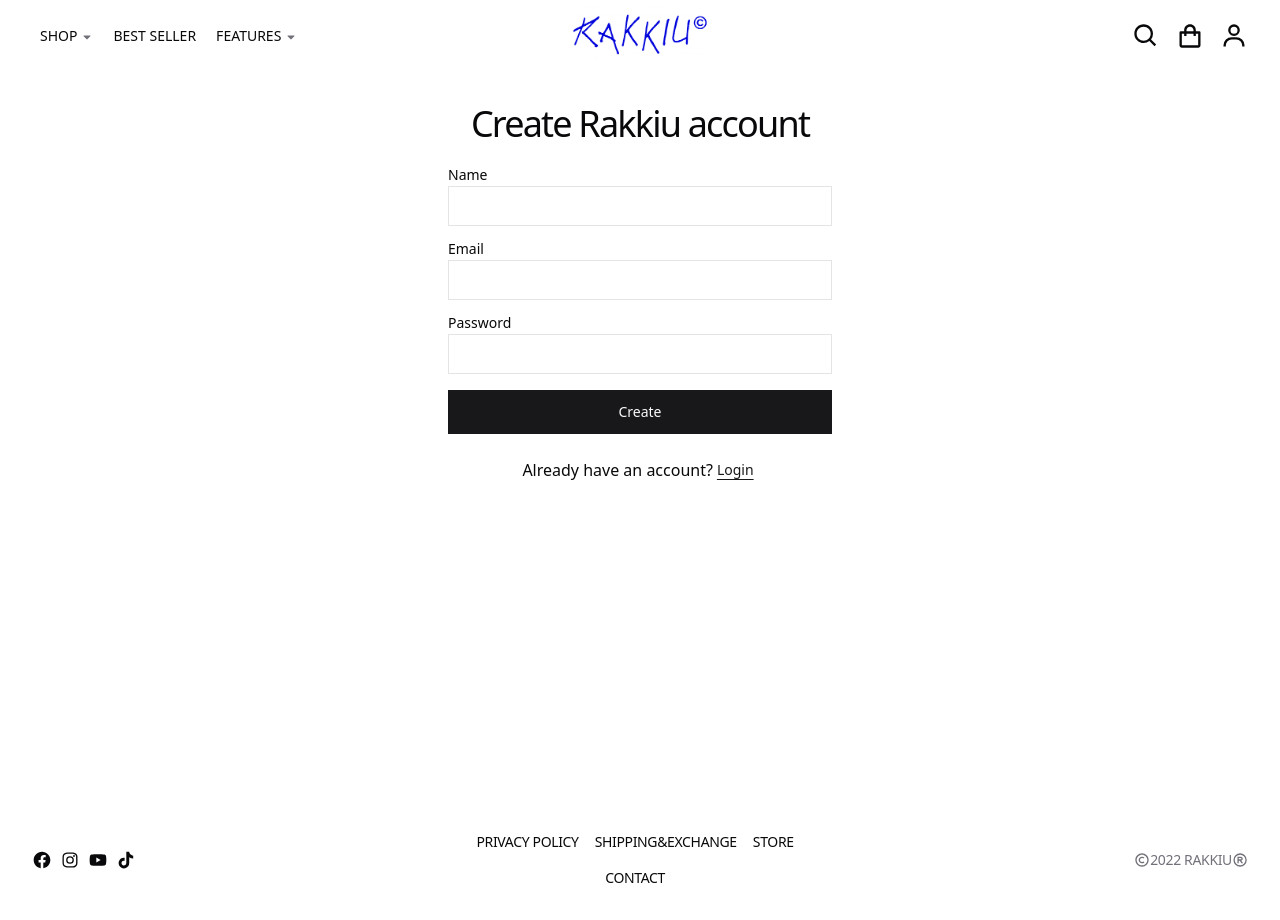
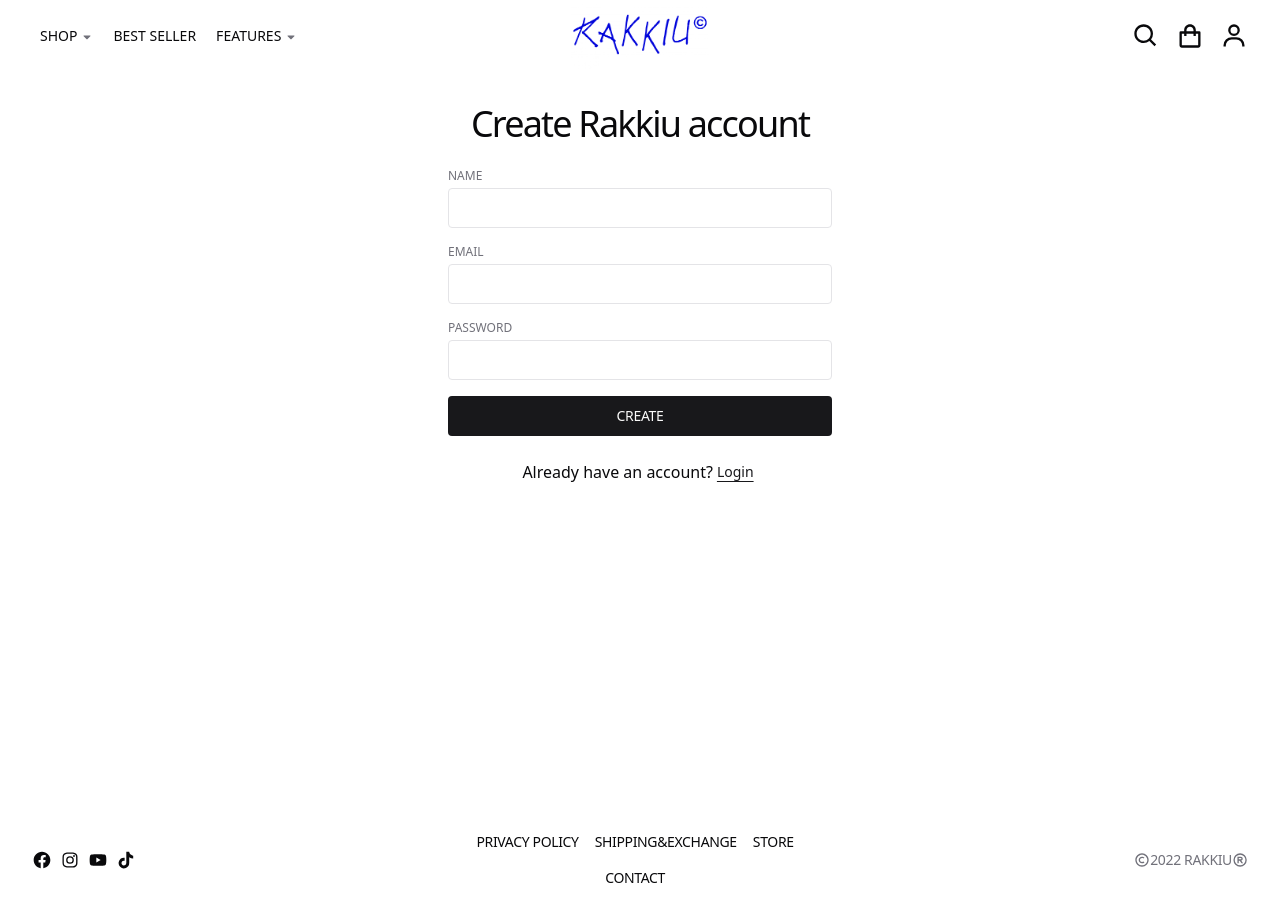
Before and after one commit to fephu/rakkiu, a React (Vite) app: page /sign-up in a window 1280 px wide. Built offline with nearby package versions, Linux system fonts and the light colour scheme.

Commit message:
auth pages

```diff
--- a/src/components/Navbar.tsx
+++ b/src/components/Navbar.tsx
@@ -10,6 +10,8 @@
 import UserDropdown from "./UserDropdown";
 
 const Navbar = () => {
+  const user = null;
+
   return (
     <>
       <div className="fixed top-0 inset-x-0 h-[4.5rem] bg-white/75 backdrop-blur-lg transition-all z-50">
@@ -35,7 +37,7 @@
             <div className="flex items-center gap-2 sm:gap-4">
               <SearchCommand />
               <SheetCart />
-              <UserDropdown />
+              <UserDropdown user={user ?? null} />
             </div>
           </div>
         </MaxWidthWrapper>
--- a/src/components/UserDropdown.tsx
+++ b/src/components/UserDropdown.tsx
@@ -9,12 +9,16 @@
 } from "./ui/dropdown-menu";
 import { Link } from "react-router-dom";
 
-const UserDropdown = () => {
-  const user = {
-    name: "Tuan Phu",
-    email: "phupt@gmail.com",
-  };
+type User = {
+  name: string;
+  email: string;
+};
 
+interface UserDropdownProps {
+  user: User | null;
+}
+
+const UserDropdown = ({ user }: UserDropdownProps) => {
   return (
     <DropdownMenu>
       <DropdownMenuTrigger>
--- a/src/pages/auth/SignIn.tsx
+++ b/src/pages/auth/SignIn.tsx
@@ -17,13 +17,13 @@
               <Label className="text-muted-foreground uppercase text-xs">
                 Email
               </Label>
-              <Input className="rounded-sm h-10" placeholder="Email Address" />
+              <Input className="rounded-sm h-10" />
             </div>
             <div className="flex flex-col gap-1">
               <Label className="text-muted-foreground uppercase text-xs">
                 Password
               </Label>
-              <Input className="rounded-sm h-10" placeholder="Password" />
+              <Input className="rounded-sm h-10" type="password" />
             </div>
             <Button className="rounded-sm uppercase tracking-tight">
               Login
--- a/src/pages/auth/SignUp.tsx
+++ b/src/pages/auth/SignUp.tsx
@@ -14,18 +14,24 @@
         <form>
           <div className="flex flex-col gap-4 mt-2">
             <div className="flex flex-col gap-1">
-              <Label>Name</Label>
-              <Input className="rounded-none" />
+              <Label className="text-xs uppercase text-muted-foreground">
+                Name
+              </Label>
+              <Input className="rounded-sm" />
             </div>
             <div className="flex flex-col gap-1">
-              <Label>Email</Label>
-              <Input className="rounded-none" />
+              <Label className="text-xs uppercase text-muted-foreground">
+                Email
+              </Label>
+              <Input className="rounded-sm" />
             </div>
             <div className="flex flex-col gap-1">
-              <Label>Password</Label>
-              <Input className="rounded-none" type="password" />
+              <Label className="text-xs uppercase text-muted-foreground">
+                Password
+              </Label>
+              <Input className="rounded-sm" type="password" />
             </div>
-            <Button className="rounded-none" size={"lg"}>
+            <Button className="rounded-sm uppercase tracking-tight">
               Create
             </Button>
 
```
